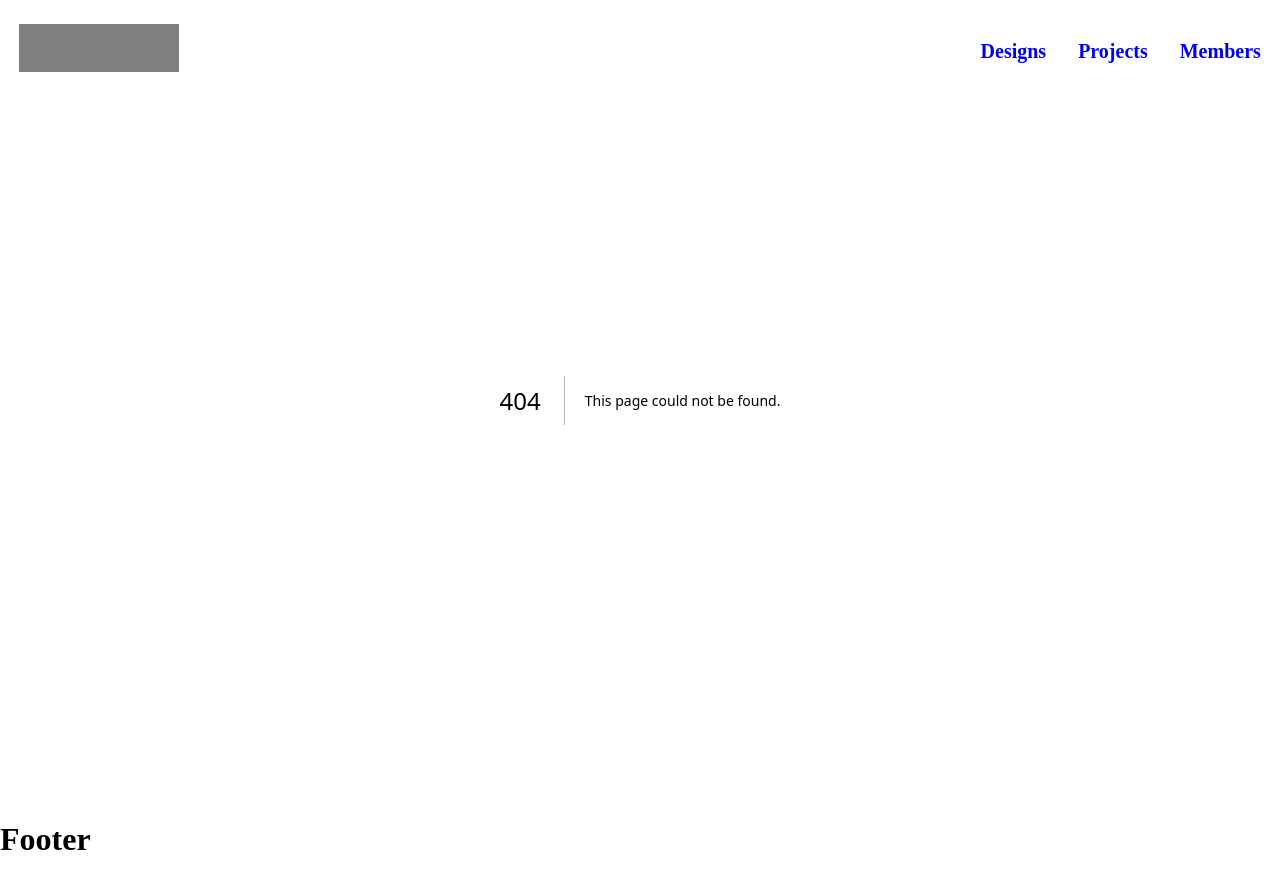
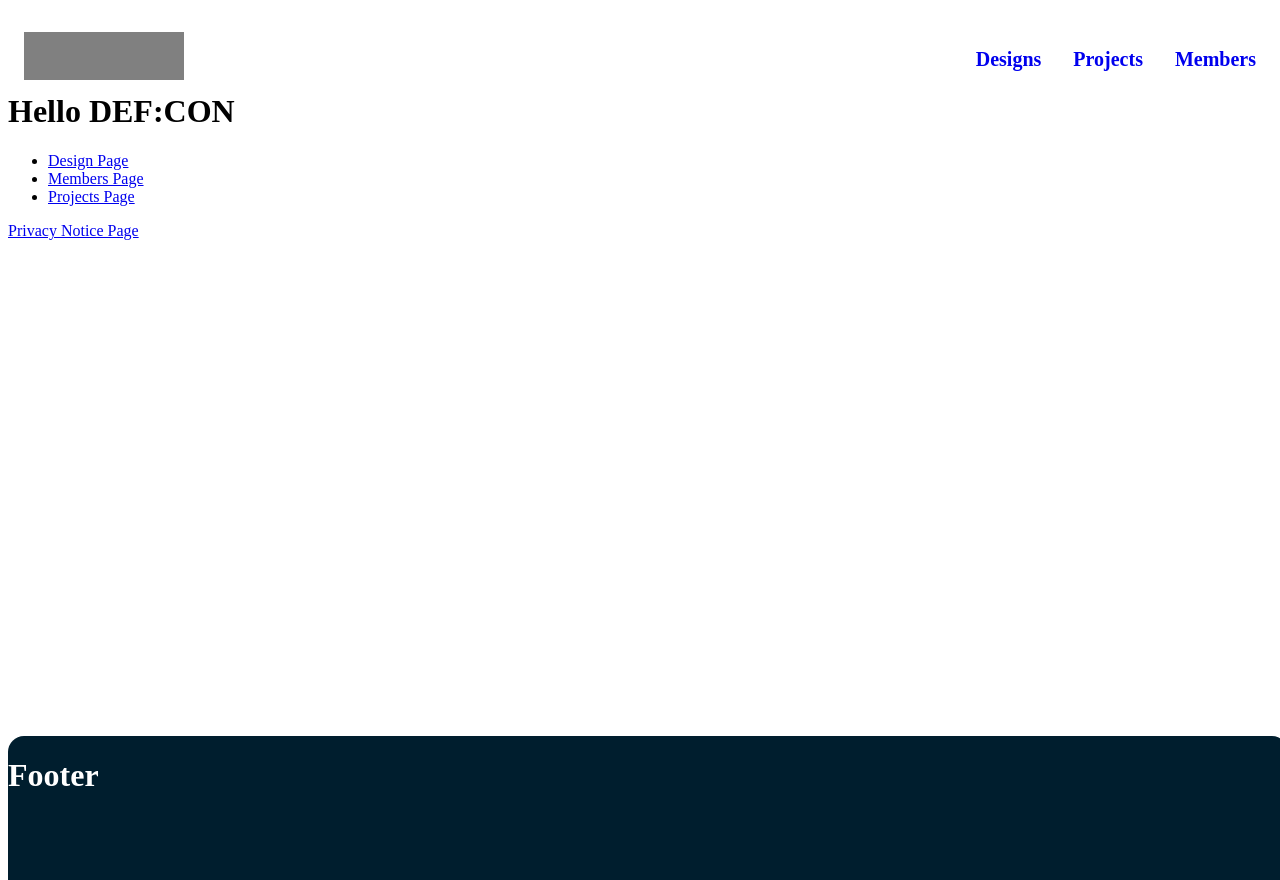
Before and after one commit to DefCon-Apps/DefCon-FE, a Next.js app: page /Main/Main in a window 1280 px wide. Before the commit this address had no page. After the commit the page ends 800 px from the top, so only its background shows below. Built offline with nearby package versions, Linux system fonts and the light colour scheme.

Commit message:
Add Main (Main.tsx & index.tsx

```diff
--- /dev/null
+++ b/pages/Main/Main.tsx
@@ -0,0 +1,26 @@
+import Link from "next/link"
+import styled from "styled-components"
+
+const Main = () => {
+  return (
+    <HomeStyle>
+      <h1>Hello DEF:CON</h1>
+
+      <ul>
+        <li><Link href="/Design">Design Page</Link></li>
+        <li><Link href="/Members">Members Page</Link></li>
+        <li><Link href="/Projects">Projects Page</Link></li>
+      </ul>
+
+      <p><Link href="/Privacy">Privacy Notice Page</Link></p>
+
+    </HomeStyle>
+  )
+}
+
+const HomeStyle = styled.div`
+  font-family: 'Noto Sans KR';
+  padding-top: 4rem;
+`
+
+export default Main;
--- a/src/Common/Footer.tsx
+++ b/src/Common/Footer.tsx
@@ -1,9 +1,21 @@
+import styled from "styled-components";
+
 const Footer = () => {
     return (
-      <>
+      <FooterDiv>
         <h1>Footer</h1>
-      </>
+      </FooterDiv>
     );
   };
 
-  export default Footer;
+const FooterDiv = styled.div`
+  width: 100%;
+  height: 15rem;
+  border-radius: 1rem 1rem 0 0;
+  position: fixed;
+  margin-top: 30rem;
+  color : #fff;
+  background-color: #001E2E;
+`
+
+export default Footer;
--- a/src/Common/Header.tsx
+++ b/src/Common/Header.tsx
@@ -19,8 +19,6 @@ const HeaderDiv = styled.div`
   display: flex;
   justify-content: space-between;
 
-  margin: 0 auto;
-
   width: 100%;
   height: 5rem;
   position: fixed;
@@ -35,7 +33,7 @@ const HeaderDiv = styled.div`
 const ImageBox = styled.div`
   width: 10rem;
   height: 3rem;
-  margin-left: 1.2rem;
+  margin-left: 1rem;
   margin-top: 1.5rem;
   background-color: gray;
 `
@@ -45,7 +43,7 @@ const HeaderNavUl = styled.ul`
   flex-flow: row nowrap;
 
   margin-top: 2.5rem;
-  margin-right: 1.2rem;
+  margin-right: 2rem;
 `
 
 const HeaderNavLi = styled.li`
```
Also changed, not shown: pages/index.tsx (+2 -18 lines), pages/Main/index.tsx (added).
